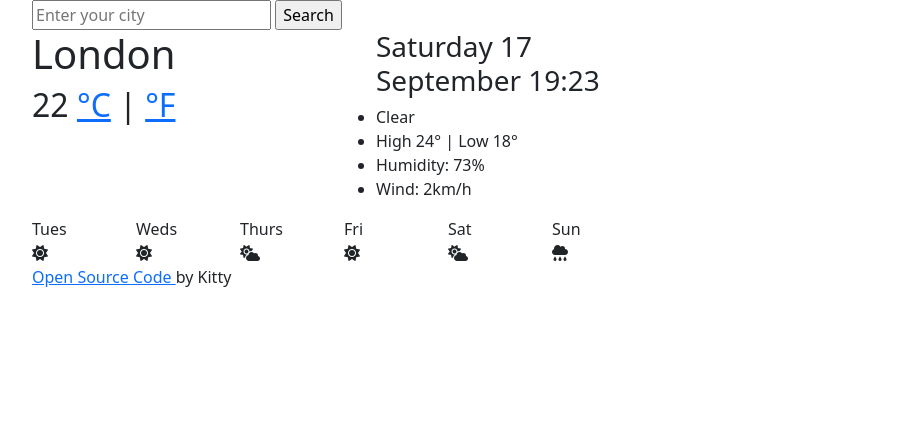
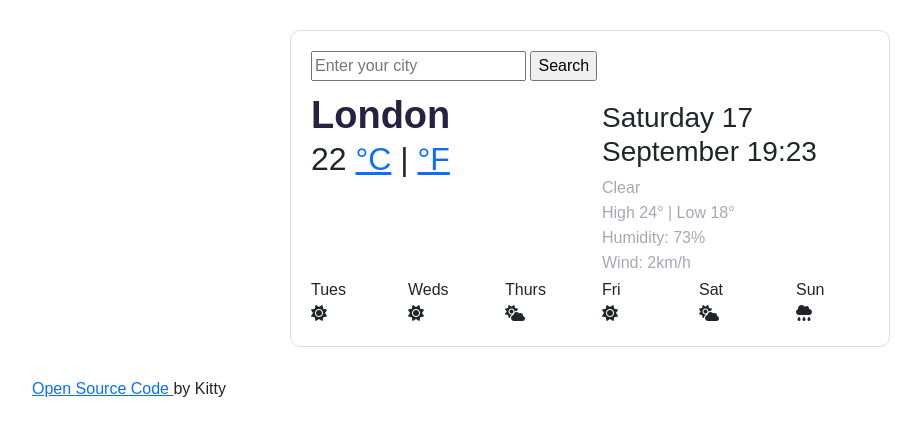
Before and after one commit to kitdog123/SheCodes-Weather-Project, a plain HTML site: page index.html in a window 1280 px wide. Shown: the whole page, without its empty margins (50-971 px from the left). Drawn offline with nearby package versions, Linux system fonts and the light colour scheme.

Commit message:
Styled h1, h3, li

```diff
--- a/src/style.css
+++ b/src/style.css
@@ -1,3 +1,7 @@
+body {
+  font-family: Arial, Helvetica, sans-serif;
+}
+
 .currentWeatherEmoji {
   font-size: 80px;
 
@@ -6,4 +10,31 @@
 }
 .weather-app {
   max-width: 600px;
+  margin: 30px auto;
+  padding: 20px;
+  border: 1px solid #dadde1;
+  border-radius: 10px;
 }
+h1 {
+  color: #272142;
+  font-size: 38px;
+  font-weight: 700;
+  line-height: 29px;
+  margin: 20px 0 10px;
+}
+h3 {
+  margin: 20px 0 10px;
+}
+ul {
+  margin: 0;
+  padding: 0;
+}
+li {
+  color: rgba(39, 33, 66, 0.4);
+  font-size: 16px;
+  font-weight: 500;
+  line-height: 20px;
+  list-style: none;
+  margin: 0 0 5px;
+  padding: 0;
+}
```
